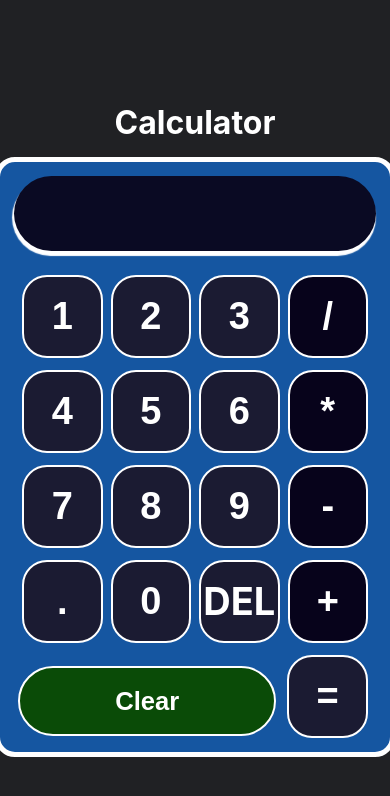
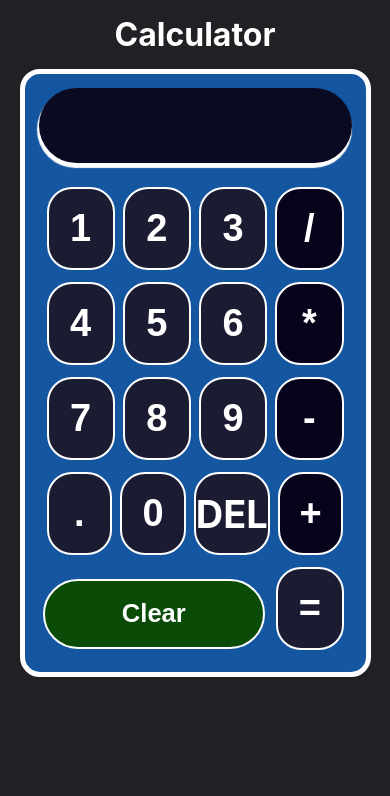
Before and after one commit to JulianMolina972/calculator-with-react, a React (Create React App) app: page / in a window 390 px wide. Shown: the top 796 px of the page. Built offline with nearby package versions, Linux system fonts and the light colour scheme.

Commit message:
responsive

```diff
--- a/src/App.css
+++ b/src/App.css
@@ -10,7 +10,7 @@ html, body {
 }
 
 .App {
-  height: 100vh;
+  /* height: 100vh; */
   text-align: center;
   display: flex;
   flex-direction: column;
@@ -24,7 +24,7 @@ html, body {
   flex-wrap: wrap;
   align-items: center;
   justify-content: center;
-  margin: 15px;
+  margin: 10px;
 }
 
 .calculator-container {
@@ -42,3 +42,14 @@ html, body {
   align-items: center;
   justify-content: center;
 }
+
+@media (max-width: 768px) {
+  .calculator-container {
+    width: 90%;
+    height: auto;
+    border-radius: 20px;
+  }
+  .App-header{
+    margin: 15px;
+  }
+}
--- a/src/App.js
+++ b/src/App.js
@@ -9,7 +9,6 @@ import './App.css';
 function App() {
 
   const [input, setInput] = useState('');
-
 
   const addInput = (value) => {
     if(input.length < 16) {
```
